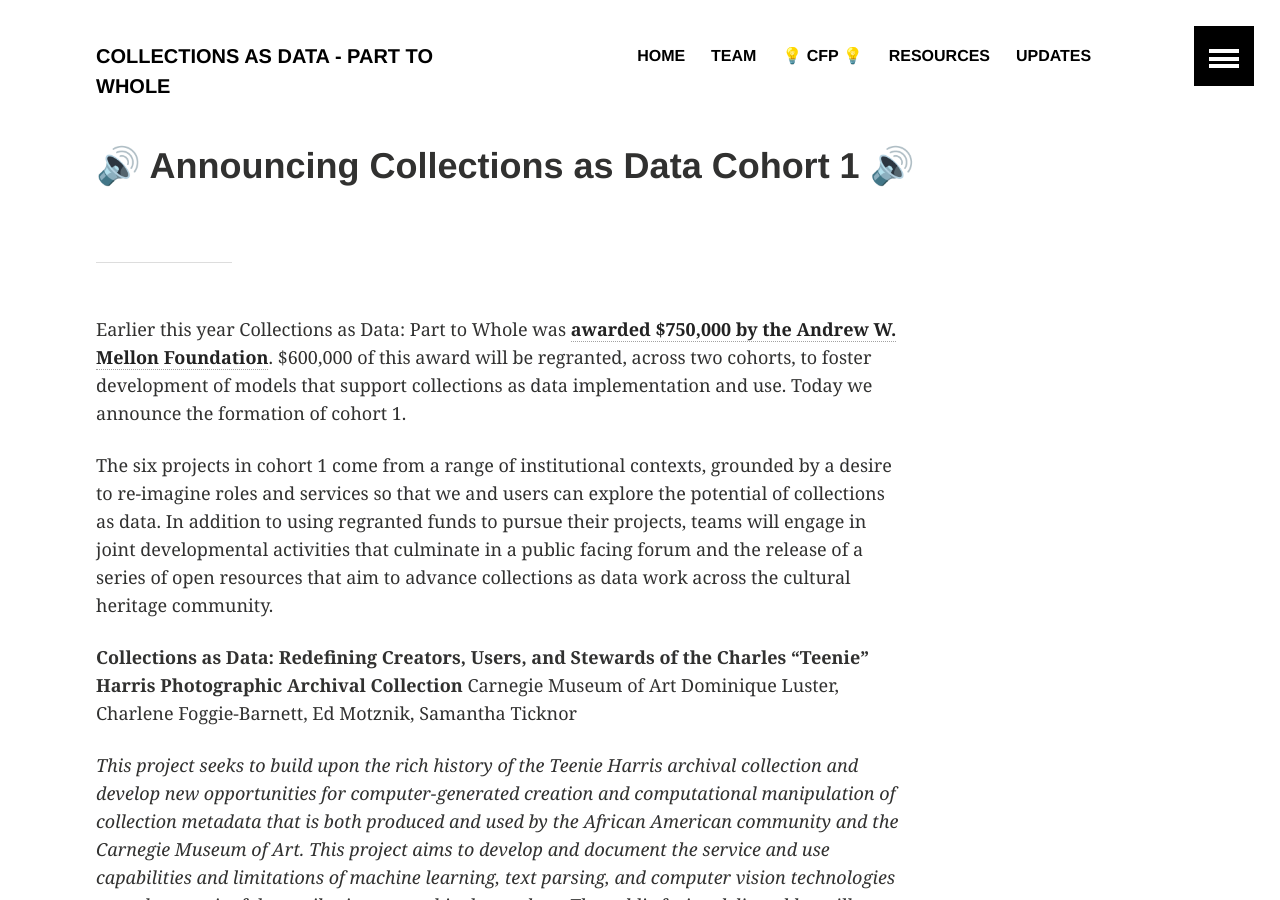
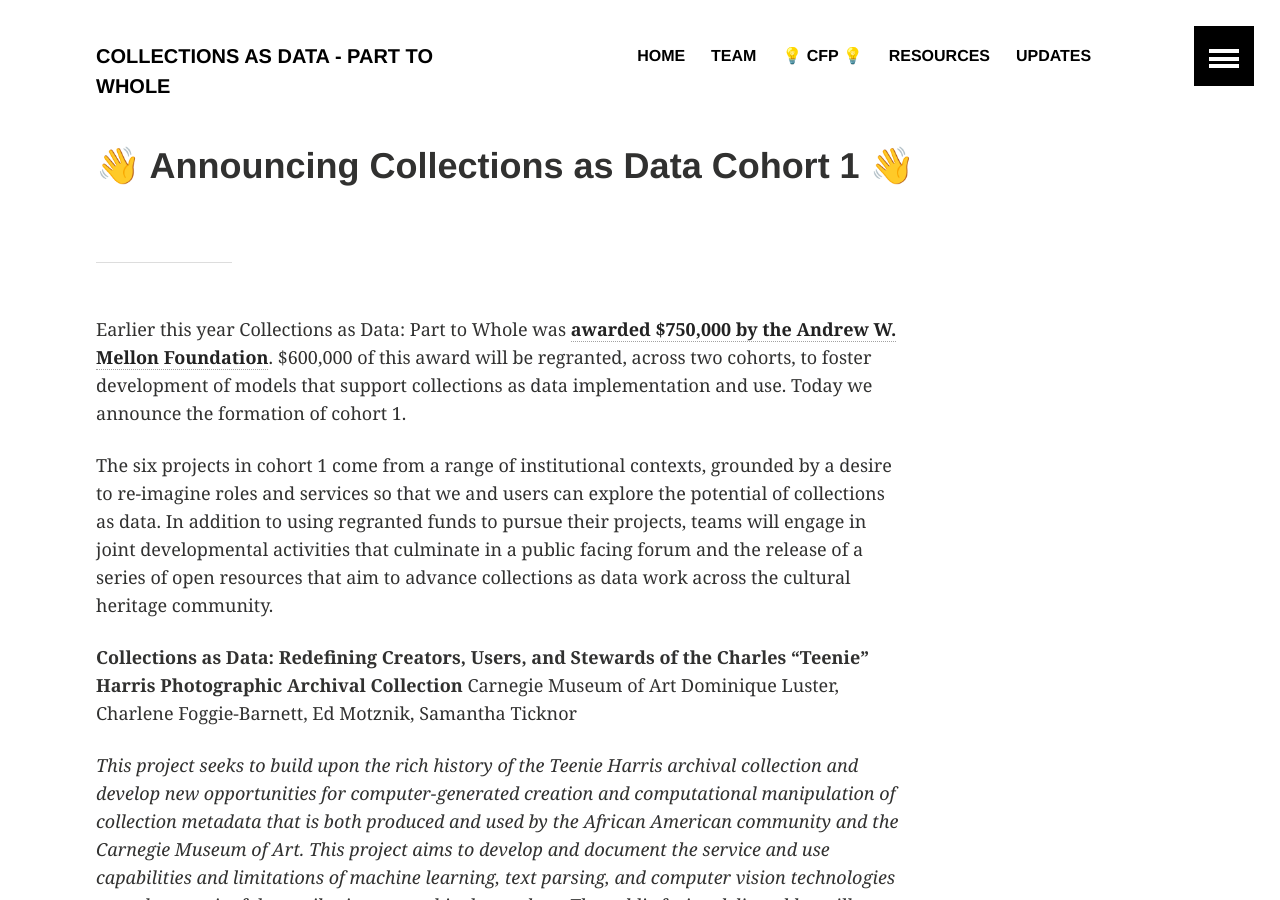
Before and after one commit to collectionsasdata/part2whole, a Jekyll site: the page built from _posts/2018-12-12-cohort1.markdown, in a window 1280 px wide and 900 px high. Built offline with Jekyll 4.4.1, drawn with Linux system fonts in a browser that asks for light colours.

```diff
--- a/_posts/2018-12-12-cohort1.markdown
+++ b/_posts/2018-12-12-cohort1.markdown
@@ -1,6 +1,6 @@
 ---
 layout: article
-title:  "🔊 Announcing Collections as Data Cohort 1 🔊"
+title:  "👋 Announcing Collections as Data Cohort 1 👋"
 date:   2018-12-12
 teaser: "Announcing Collections as Data Cohort 1"
 ---
```
